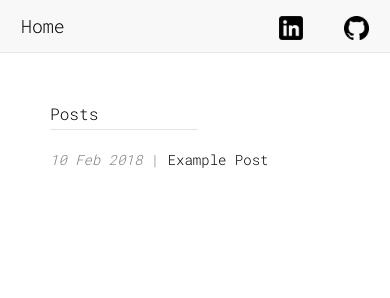
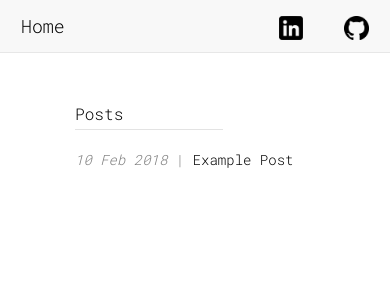
Before and after one commit to shaheenp/shaheenp.github.io, a Jekyll site: the page built from index.html, in a window 390 px wide. Shown: the top 298 px of the page. Built offline with Jekyll 4.4.1, drawn with Linux system fonts in a browser that asks for light colours.

Commit message:
increase main margin for narrow screens

```diff
--- a/css/main.css
+++ b/css/main.css
@@ -115,7 +115,7 @@ img#sunrise {
     }
 
     main {
-        max-width: calc(100% - 100px);
+        max-width: calc(100% - 150px);
         width: 750px;
     }
 }
```
